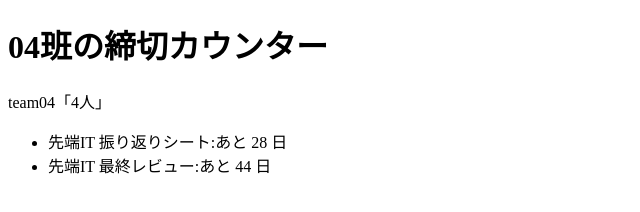
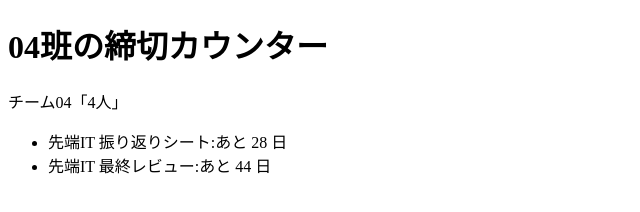
Before and after one commit to neec-sentan-it-2026/team04-deadline, a website: page public/index.html in a window 1280 px wide. Shown: the full height of the page, 0-640 px from the left. Drawn offline with Linux system fonts and the light colour scheme.

Commit message:
指摘点の修正

```diff
--- a/public/index.html
+++ b/public/index.html
@@ -7,7 +7,7 @@
 </head>
 <body>
   <h1>04班の締切カウンター</h1>
-  <p>team04「4人」</p>
+  <p>チーム04「4人」</p>
   <ul id="list"></ul>
   <script type="module">
     import { daysUntil } from './deadline.js';
```
